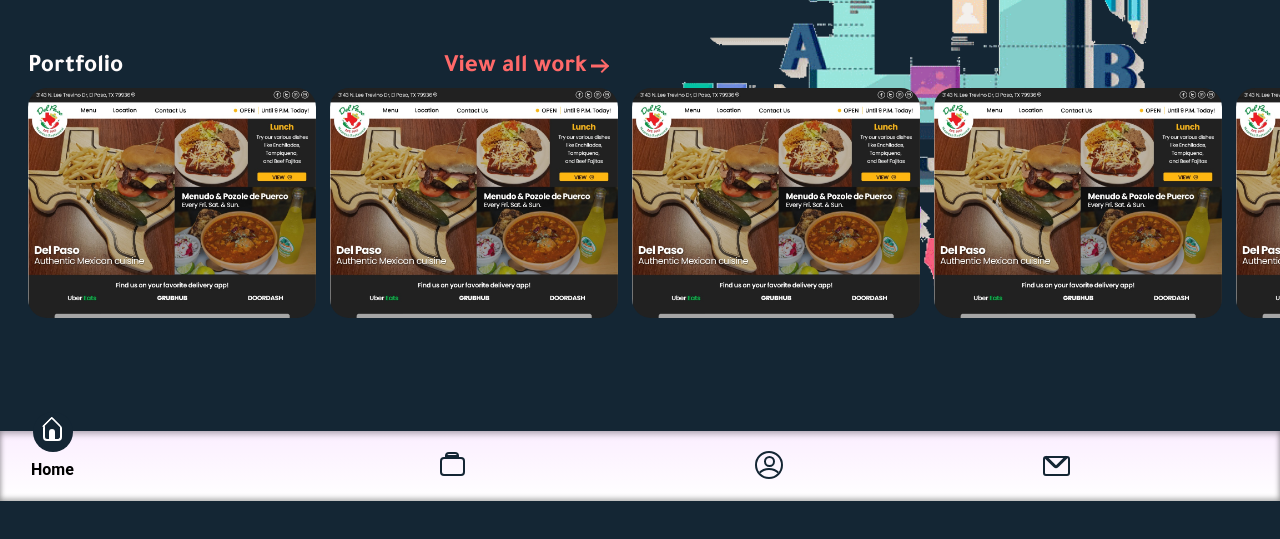
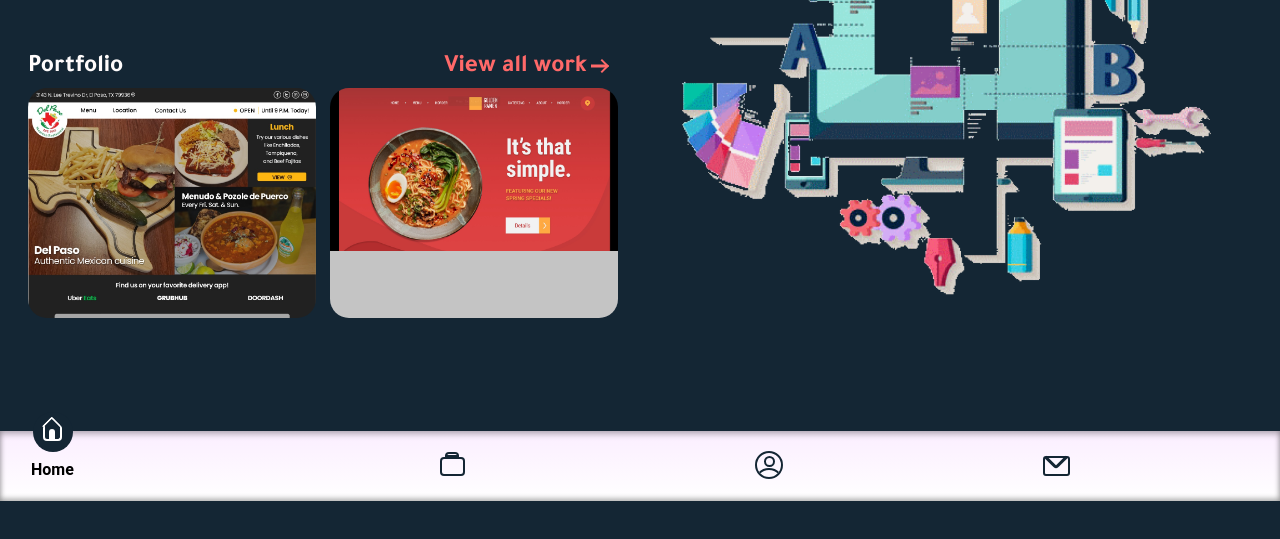
Before and after one commit to emmy0021/DesignWebsite, a plain HTML site: page index.html in a window 1280 px wide. Shown: the part 299-838 px from the top of the page. Drawn offline with Linux system fonts and the light colour scheme.

Commit message:
Fix: portfolio items in JS

```diff
--- a/index.html
+++ b/index.html
@@ -34,13 +34,7 @@
         <h2 class="view" id="view">View all work</h2>
 
 
-        <div class="items">
-            <div class="item"></div>
-            <div class="item"></div>
-            <div class="item"></div>
-            <div class="item"></div>
-            <div class="item"></div>
-            <div class="item"></div>
+        <div class="items" id="items">
         </div>
     </div>
 
--- a/v4.css
+++ b/v4.css
@@ -398,7 +398,7 @@ body {
     width: 288px;
     background-color: var(--gray-color);
     display: inline-block;
-    margin-right: 10px;
+    margin-right: 14px;
     border-radius: 19px;
     background-image: url(./public/DelPaso.jpg);
     background-repeat: no-repeat;
--- a/v4.js
+++ b/v4.js
@@ -5,8 +5,20 @@ var profile = document.getElementById('profileIcon');
 var mail = document.getElementById('mailIcon');
 var profileDiv = document.getElementById("profile");
 var contactDiv = document.getElementById("contact");
+var items = document.getElementById("items");
 
+var arrItems = document.getElementsByClassName("item");
 
+var images = ['./public/DelPaso.jpg', './public/GoldenRamen.jpg'];
+
+for (var i = 0; i < images.length; i++) { //add images to home porfolio
+    let div = document.createElement('div');
+    div.className = 'item';
+    div.id = i;
+    div.style.backgroundImage = 'url(' + images[i] + ')';
+
+    items.appendChild(div);
+}
 
 
 buttons = [home, portfolio, profile, mail];
@@ -96,18 +108,29 @@ function moveButtonsDown() {
 tabs = document.getElementsByClassName('nav')[0].children;
 
 function removeLabels() {
-    console.log(tabs);
-    for (var i = 1; i<tabs.length; i++) {
-        tabs[i].className = 'tab'+i;
+
+    for (var i = 1; i < tabs.length; i++) {
+        tabs[i].className = 'tab' + i;
     }
 }
 
-document.getElementById("view").addEventListener('click', function(){
+document.getElementById("view").addEventListener('click', function () {
     pfolio();
 });
 
 
 
-document.getElementById("portfolioLabel").addEventListener('click', function(){
+document.getElementById("portfolioLabel").addEventListener('click', function () {
     pfolio();
 });
+
+
+
+
+
+window.onclick = e => {
+    if(e.target.className === 'item'){
+        let id = e.target.id;
+        console.log(id);
+    }
+}
```
